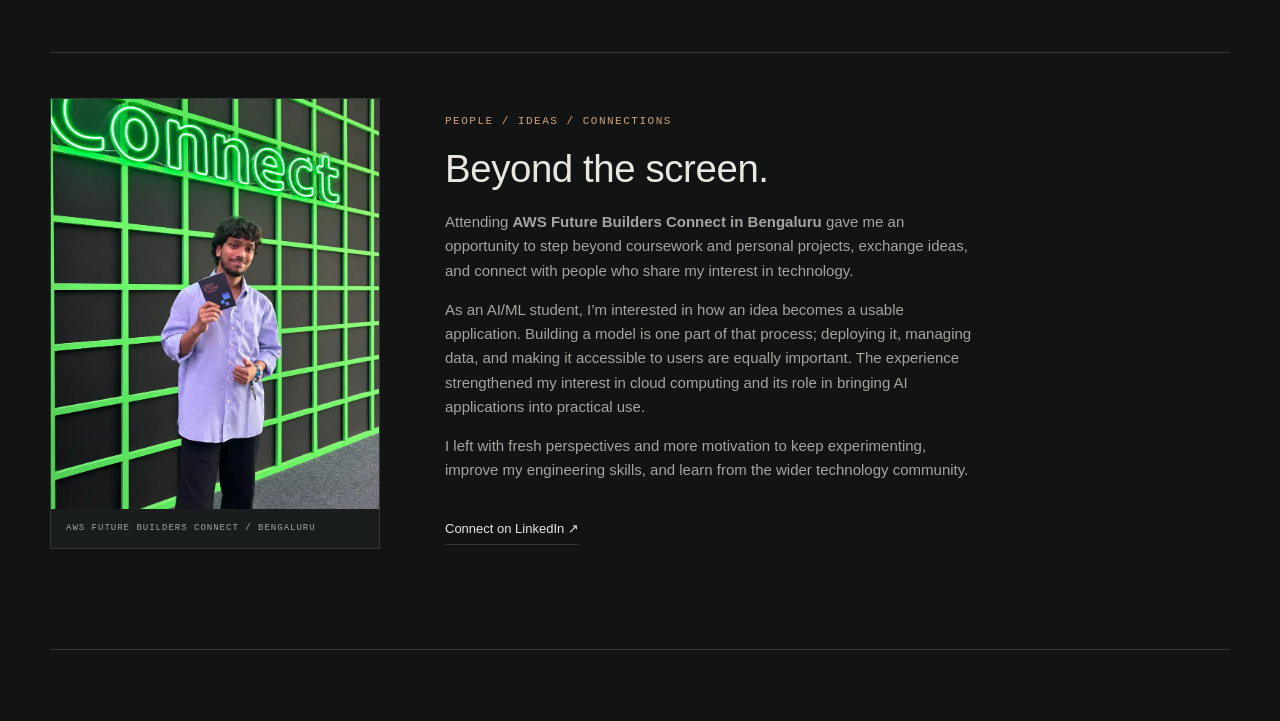
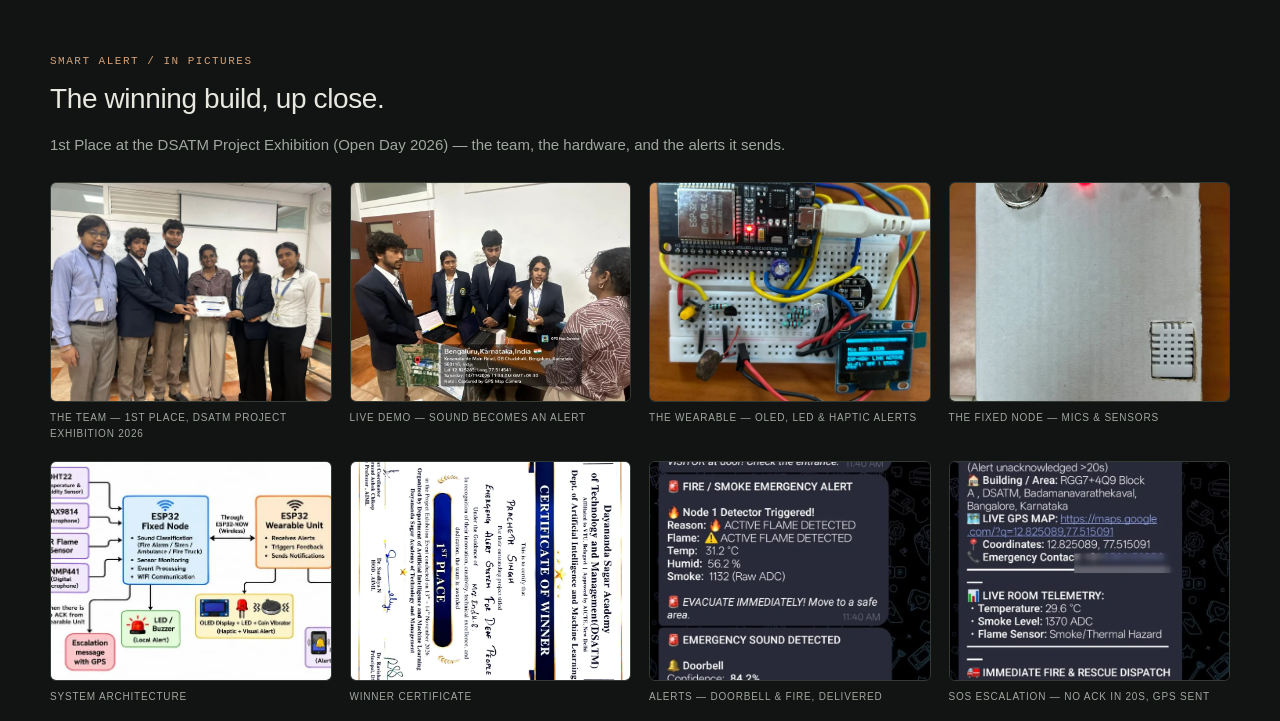
Before and after one commit to Prachethsingh/portfolio, a website with bundled scripts: page docs/index.html in a window 1280 px wide. Shown: the part 10139-10860 px from the top of the page. Built offline with nearby package versions, Linux system fonts and the light colour scheme.

Commit message:
Add Smart Alert photo gallery to portfolio

```diff
--- a/docs/index.html
+++ b/docs/index.html
@@ -246,6 +246,21 @@
 <p>Event organisation with student and technical communities, including Bridge Ally 4.0 and ALMATRON.</p>
 </article>
 </div>
+<div class="smart-gallery" id="smart-alert-gallery">
+  <p class="eyebrow accent">SMART ALERT / IN PICTURES</p>
+  <h3>The winning build, up close.</h3>
+  <p class="muted">1st Place at the DSATM Project Exhibition (Open Day 2026) — the team, the hardware, and the alerts it sends.</p>
+  <div class="smart-gallery-grid">
+    <figure><img src="assets/smart-alert/team.webp" alt="Smart Alert team receiving the 1st Place certificate at the DSATM Project Exhibition" width="1200" height="900" loading="lazy" decoding="async"><figcaption>THE TEAM — 1ST PLACE, DSATM PROJECT EXHIBITION 2026</figcaption></figure>
+    <figure><img src="assets/smart-alert/demo.webp" alt="Live demonstration of the smart alert system" width="1200" height="675" loading="lazy" decoding="async"><figcaption>LIVE DEMO — SOUND BECOMES AN ALERT</figcaption></figure>
+    <figure><img src="assets/smart-alert/wearable.webp" alt="ESP32 wearable alert prototype on a breadboard, with OLED display" width="1200" height="1092" loading="lazy" decoding="async"><figcaption>THE WEARABLE — OLED, LED &amp; HAPTIC ALERTS</figcaption></figure>
+    <figure><img src="assets/smart-alert/fixed-node.webp" alt="ESP32 fixed sensing node with microphones and sensors" width="843" height="1200" loading="lazy" decoding="async"><figcaption>THE FIXED NODE — MICS &amp; SENSORS</figcaption></figure>
+    <figure><img src="assets/smart-alert/architecture.webp" alt="Smart alert system architecture diagram" width="742" height="453" loading="lazy" decoding="async"><figcaption>SYSTEM ARCHITECTURE</figcaption></figure>
+    <figure><img src="assets/smart-alert/winner-certificate.webp" alt="1st Place winner certificate from the DSATM Project Exhibition" width="840" height="1200" loading="lazy" decoding="async"><figcaption>WINNER CERTIFICATE</figcaption></figure>
+    <figure><img src="assets/smart-alert/alert-messages.webp" alt="Smart alert notifications showing a doorbell detection and a fire alert" width="714" height="1083" loading="lazy" decoding="async"><figcaption>ALERTS — DOORBELL &amp; FIRE, DELIVERED</figcaption></figure>
+    <figure><img src="assets/smart-alert/sos-escalation.webp" alt="SOS escalation message with live GPS location, sent when an alert is not acknowledged within 20 seconds; emergency contact number blurred" width="714" height="952" loading="lazy" decoding="async"><figcaption>SOS ESCALATION — NO ACK IN 20S, GPS SENT</figcaption></figure>
+  </div>
+</div>
 <div class="community-feature">
   <figure class="event-photo">
     <img src="assets/pracheth-connect-event.webp" alt="Pracheth at AWS Future Builders Connect in Bengaluru, holding an event booklet" width="1024" height="1280" loading="lazy" decoding="async">
--- a/docs/styles.css
+++ b/docs/styles.css
@@ -523,6 +523,14 @@ summary span{
   font-size:11px;
   color:#858f80
 }
+.smart-gallery{margin-top:56px}
+.smart-gallery h3{font-size:28px;margin:8px 0 6px}
+.smart-gallery-grid{display:grid;grid-template-columns:repeat(4,1fr);gap:18px;margin-top:24px}
+.smart-gallery-grid figure{margin:0}
+.smart-gallery-grid img{width:100%;height:220px;object-fit:cover;display:block;border:1px solid var(--line);border-radius:6px}
+.smart-gallery-grid figcaption{font-size:10px;letter-spacing:.08em;color:var(--muted);margin-top:8px}
+@media (max-width:900px){.smart-gallery-grid{grid-template-columns:1fr 1fr}}
+@media (max-width:520px){.smart-gallery-grid{grid-template-columns:1fr}.smart-gallery-grid img{height:auto}}
 .experiments>p{
   max-width:650px
 }
```
